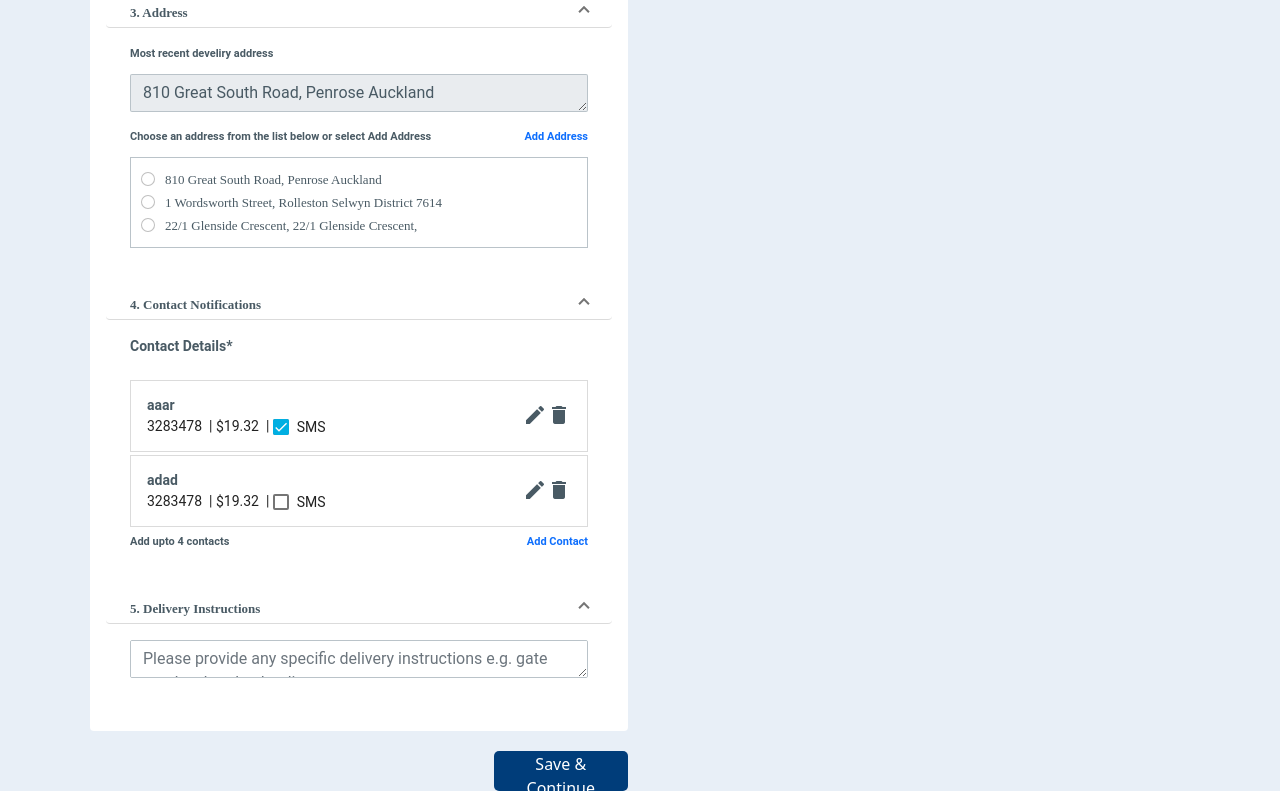
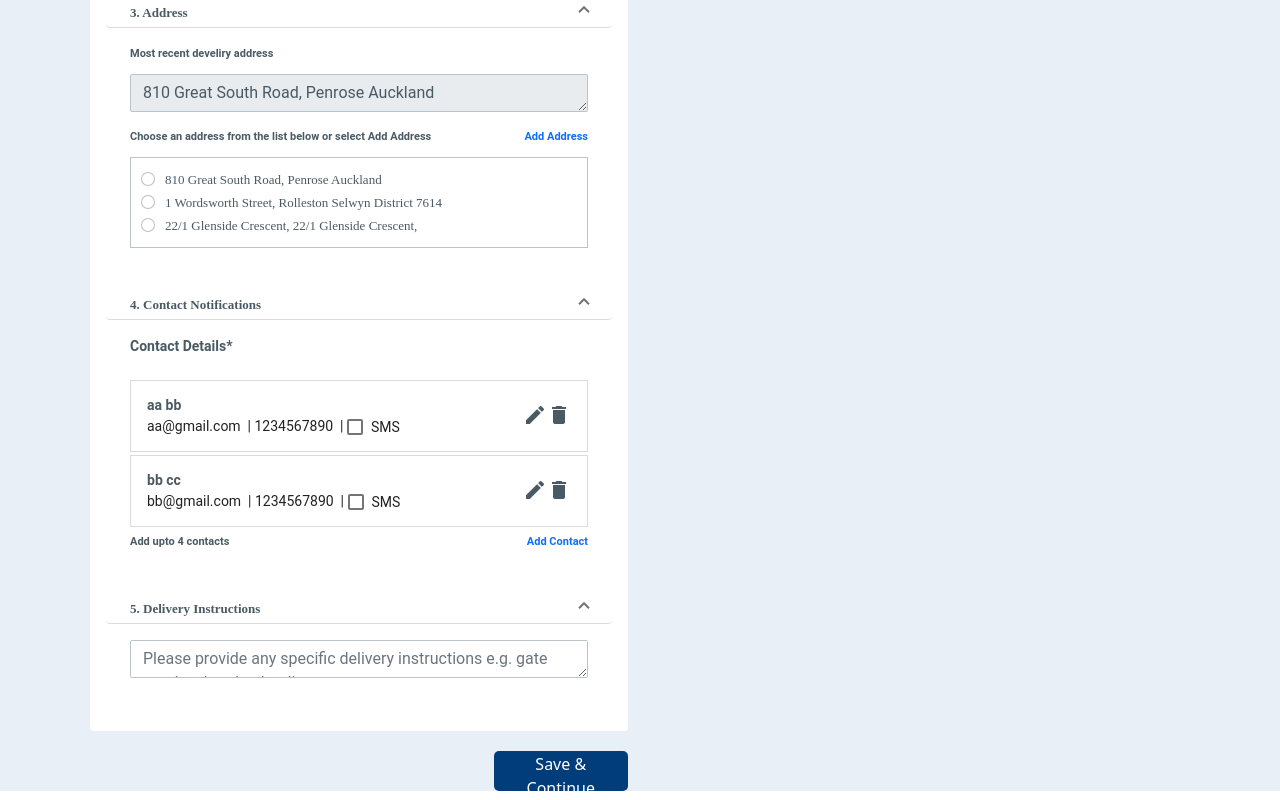
Before and after one commit to kumaresan-subramani/tradeplus_checkout, an Angular app: page / in a window 1280 px wide. Shown: the part 799-1599 px from the top of the page. Built offline with nearby package versions, Linux system fonts and the light colour scheme.

Commit message:
dialog interaction changes

```diff
--- a/src/app/app.component.html
+++ b/src/app/app.component.html
@@ -138,10 +138,10 @@
       <p style="font-weight: bold;color: #495A64;">Contact Details<span class="marker">*</span></p>
       <mat-list style="margin-bottom: 5px;">
         <mat-list-item *ngFor="let details of contactDetails" class="contact_list_seperator">
-          <div mat-line class='list-content'>{{details.name}}</div>
+          <div mat-line class='list-content'>{{details.firstName}} {{details.lastName}}</div>
           <div mat-line>
-            <span>{{details.mailid}} &nbsp;|&nbsp;</span>
-            <span>{{details.number}} &nbsp;|&nbsp;</span>
+            <span>{{details.email}} &nbsp;|&nbsp;</span>
+            <span>{{details.mobileNo}} &nbsp;|&nbsp;</span>
             <span>
               <mat-checkbox class="example-margin" [checked]="details.is_SMS">SMS</mat-checkbox>
             </span>
--- a/src/app/app.component.ts
+++ b/src/app/app.component.ts
@@ -75,15 +75,17 @@ export class AppComponent {
 
   contactDetails: any = [
     {
-      name: 'aaar',
-      mailid: 3283478,
-      number: '$19.32',
-      is_SMS: true
+      firstName: 'aa',
+      lastName: 'bb',
+      email: 'aa@gmail.com',
+      mobileNo: '1234567890',
+      is_SMS: false
     },
     {
-      name: 'adad',
-      mailid: 3283478,
-      number: '$19.32',
+      firstName: 'bb',
+      lastName: 'cc',
+      email: 'bb@gmail.com',
+      mobileNo: '1234567890',
       is_SMS: false
     }
   ];
@@ -109,6 +111,14 @@ export class AppComponent {
     dialogRef.afterClosed().subscribe((result) => {
       console.log('The dialog was closed');
       this.animal = result;
+      if (result) {
+        if(result.address != '') {
+          this.addressData.push({ selected: false, value: result.address});
+        }
+        if(result.contactList) {
+          this.contactDetails = result.contactList;
+        }
+      }
     });
   }
 
--- a/src/app/dialog/child-dialog.component.html
+++ b/src/app/dialog/child-dialog.component.html
@@ -7,22 +7,22 @@
     <p class="marker">*Required Fields</p>
     <div class="dialog-form-container name">
         <label for="createContact" class="form-label job-ref">Name<span class="marker">*&nbsp;</span></label>
-        <input type="text" class="form-control" id="firstname" placeholder="First Name" required>
-        <input type="text" class="form-control" id="lastname" placeholder="Last Name" required>
+        <input type="text" class="form-control" [(ngModel)]="contactDetails.firstName" id="firstname" placeholder="First Name" required>
+        <input type="text" class="form-control" [(ngModel)]="contactDetails.lastName" id="lastname" placeholder="Last Name" required>
     </div>
     <div class="dialog-form-container">
         <label for="createContact" class="form-label job-ref">Email&nbsp;&nbsp;&nbsp;</label>
-        <input type="text" class="form-control" id="Email" placeholder="Email Address" required>
+        <input type="text" class="form-control" [(ngModel)]="contactDetails.email" id="Email" placeholder="Email Address" required>
     </div>
     <div class="dialog-form-container">
         <label for="createContact" class="form-label job-ref">Mobile<span class="marker">*</span></label>
-        <input type="text" class="form-control" id="Mobile" placeholder="Mobile Number" required>
+        <input type="text" class="form-control" [(ngModel)]="contactDetails.mobileNo" id="Mobile" placeholder="Mobile Number" required>
     </div>
     <div class="dialog-form-container">
         <p>Do you wish to receive SMS notifications?</p>
-        <mat-radio-group aria-label="Select an option">
-            <mat-radio-button value="1">yes</mat-radio-button>
-            <mat-radio-button value="2">No</mat-radio-button>
+        <mat-radio-group aria-label="Select an option" [(ngModel)]="contactDetails.is_SMS">
+            <mat-radio-button [value]="true">yes</mat-radio-button>
+            <mat-radio-button [value]="false">No</mat-radio-button>
         </mat-radio-group>
     </div>
 </div>
--- a/src/app/dialog/dialog.component.html
+++ b/src/app/dialog/dialog.component.html
@@ -16,7 +16,7 @@
             </div>
         </div>
         <div class="dialog-form-container">
-            <input type="text" class="form-control" style="margin-left:0" id="Email"
+            <input type="text" class="form-control" (input)="searchContact($event)" style="margin-left:0" id="Email"
                 placeholder="search by Name or Phone" required>
         </div>
         <mat-list style="margin-bottom: 5px;">
@@ -24,15 +24,15 @@
                 <!-- <div class="mat-list-text">s</div> -->
                 <div class="row" style="width: 100%;">
                     <div class="col-sm-2" style="padding-top: 5%;">
-                        <mat-checkbox [checked]="details.is_SMS"></mat-checkbox>
+                        <mat-checkbox [(ngModel)]="details.is_SMS"></mat-checkbox>
                     </div>
                     <div class="col-sm-8" style="padding-top: 3%;">
-                        <div mat-line class='list-content'>{{details.name}}</div>
+                        <div mat-line class='list-content'>{{details.firstName}} {{details.lastName}}</div>
                         <div mat-line>
-                            <span>{{details.mailid}} &nbsp;|&nbsp;</span>
-                            <span>{{details.number}} &nbsp;|&nbsp;</span>
+                            <span>{{details.email}} &nbsp;|&nbsp;</span>
+                            <span>{{details.mobileNo}} &nbsp;|&nbsp;</span>
                             <span>
-                                <mat-checkbox class="example-margin" [checked]="details.is_SMS">SMS</mat-checkbox>
+                                <mat-checkbox class="example-margin" [(ngModel)]="details.is_SMS">SMS</mat-checkbox>
                             </span>
                         </div>
                     </div>
@@ -50,7 +50,7 @@
             <button mat-button (click)="onNoClick()" class="cancel_button">Cancel</button>
         </div>
         <div class='col-sm-6'>
-            <button mat-button class="crete_button" [mat-dialog-close]="data.animal" cdkFocusInitial>Add
+            <button mat-button class="crete_button" (click)="onNoClick()" [mat-dialog-close]="data.animal" cdkFocusInitial>Add
                 Contact</button>
         </div>
     </div>
@@ -63,7 +63,7 @@
         <p class="marker">*Required Fields</p>
         <div class="dialog-form-container">
             <label for="createContact" class="form-label job-ref">Address<span class="marker">*</span></label>
-            <textarea class="form-control" id="address" required></textarea>
+            <textarea class="form-control" id="address" required [(ngModel)]="dialogData.address"></textarea>
         </div>
     </div>
     <!-- <div mat-dialog-actions> -->
@@ -72,7 +72,7 @@
             <button mat-button (click)="onNoClick()" class="cancel_button">Cancel</button>
         </div>
         <div class='col-sm-6'>
-            <button mat-button class="crete_button" [mat-dialog-close]="data.animal" cdkFocusInitial>Create
+            <button mat-button class="crete_button" [mat-dialog-close]="data.animal" (click)="onNoClick()" cdkFocusInitial>Create
             </button>
         </div>
     </div>
--- a/src/app/dialog/dialog.component.ts
+++ b/src/app/dialog/dialog.component.ts
@@ -18,26 +18,39 @@ export class DialogComponent {
 
   contactDetails: any = [
     {
-      name: "aaar",
-      mailid: 3283478,
-      number: "$19.32",
-      is_SMS: true,
+      firstName: 'aa',
+      lastName: 'bb',
+      email: 'aa@gmail.com',
+      mobileNo: '1234567890',
+      is_SMS: false
     },
     {
-      name: "adad",
-      mailid: 3283478,
-      number: "$19.32",
-      is_SMS: false,
-    },
+      firstName: 'bb',
+      lastName: 'cc',
+      email: 'bb@gmail.com',
+      mobileNo: '1234567890',
+      is_SMS: false
+    }
   ];
+  dialogData: { [key: string]: Object | null } = {
+    address: '',
+    contactList: null,
 
+  }
   constructor(
     public dialogRef: MatDialogRef<DialogComponent>,
     public dialog: MatDialog,
     @Inject(MAT_DIALOG_DATA) public data: any
   ) {}
+  searchList: any = [];
+  ngOnInit(): void {
 
-  ngOnInit(): void {}
+    this.searchList = [...this.contactDetails];
+  }
+
+  getContactdata() {
+    return this.contactDetails.filter((contact: any)=>contact.is_SMS);
+  }
 
   isDelivery(): boolean {
     return this.data.templateName == "deliveryAddress_Template" ? true : false;
@@ -46,16 +59,22 @@ export class DialogComponent {
   isContactList(): boolean {
     return this.data.templateName == "contactList_Template" ? true : false;
   }
-
+  searchContact(args: any) {
+    debugger
+    var value = args.target.value;
+    this.contactDetails = this.searchList.filter((item: any)=> item.firstName.includes(value));
+  }
   isaddBranch(): boolean {
     return this.data.templateName == "addBranch_Template" ? true : false;
   }
 
   onNoClick(): void {
-    this.dialogRef.close();
+    this.dialogData.contactList = this.getContactdata();
+    this.dialogRef.close(this.dialogData);
   }
 
   createContact(): void {
+    debugger
     const dialogRef = this.dialog.open(childDialogComponent, {
       width: "40%",
       data: {
@@ -65,6 +84,12 @@ export class DialogComponent {
     });
 
     dialogRef.afterClosed().subscribe((result) => {
+      if (result) {
+        var additem = {name: result.firstName,  mailid: result.email,
+          is_SMS: result.is_SMS, number: "$19.32" };
+        this.contactDetails.push(additem);
+        this.searchList.push(additem);
+      }
       console.log(result);
     });
   }
@@ -77,6 +102,13 @@ export class DialogComponent {
   encapsulation: ViewEncapsulation.None,
 })
 export class childDialogComponent {
+  contactDetails: { [key: string]: Object | null } = {
+    firstName: '',
+    lastName: '',
+    email: '',
+    mobileNo: '',
+    is_SMS: false
+  }
   constructor(
     public dialogRef: MatDialogRef<childDialogComponent>,
     @Inject(MAT_DIALOG_DATA) public data: any
@@ -85,9 +117,9 @@ export class childDialogComponent {
   ngOnInit(): void {}
 
   onNoClick(): void {
-    this.dialogRef.close();
+    this.dialogRef.close(this.contactDetails);
   }
   createContact() {
-    this.dialogRef.close("data from child dialog to parent dialog");
+    this.dialogRef.close(this.contactDetails);
   }
 }
```
